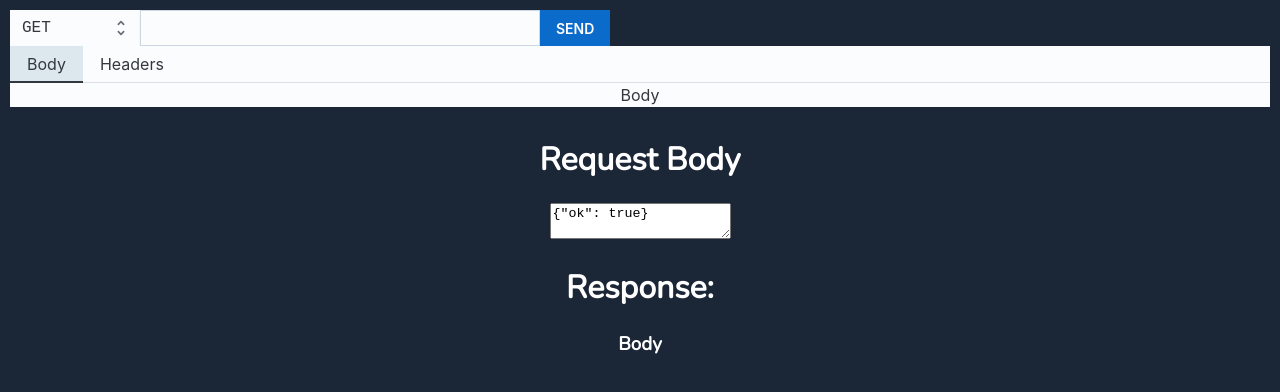
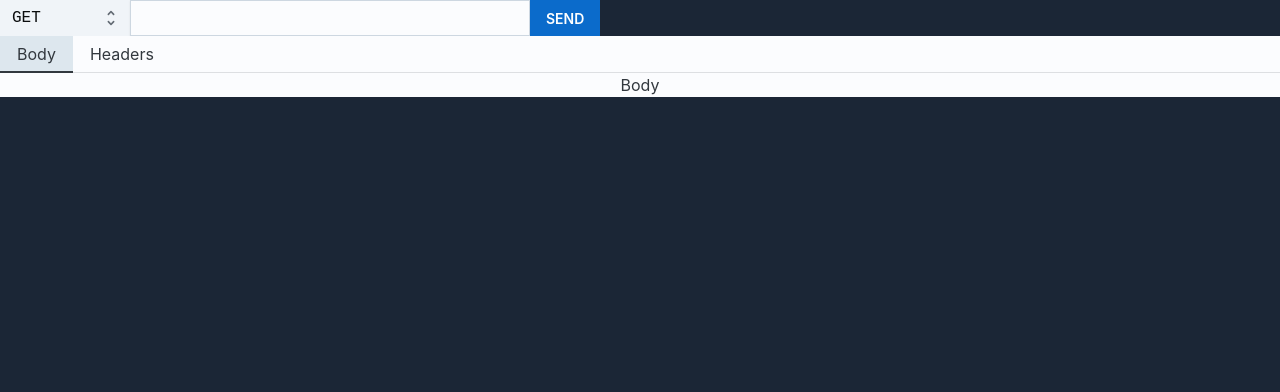
Before and after one commit to yrachid/http-ui, a React (Vite) app in the folder frontend/: page / in a window 1280 px wide. Shown: the top 392 px of the page. Built offline with nearby package versions, Linux system fonts and the light colour scheme.

Commit message:
Small refactorings

```diff
--- a/frontend/src/App.tsx
+++ b/frontend/src/App.tsx
@@ -2,7 +2,8 @@ import { useState } from "react";
 import "./App.css";
 import { Get } from "../wailsjs/go/main/App";
 import { UrlBar } from "./UrlBar";
-import {RequestEditor} from "./RequestEditor";
+import { RequestEditor } from "./RequestEditor";
+import styled from "styled-components";
 
 function App() {
   const [resultText, setResultText] = useState("");
@@ -12,32 +13,22 @@ function App() {
     Get(url).then(updateResultText);
   }
 
-  type EditorProps = {
-    text: string;
-  };
+  type ResponsePreviewProps = { body: string };
 
-  const RequestBodyEditor = (props: EditorProps) => (
-    <div>
-      <h1>Request Body</h1>
-      <textarea>{props.text}</textarea>
-    </div>
-  );
+  const ResponsePreviewContainer = styled.div`
+    display: flex;
+  `;
 
-  type ResponsePreviewProps = { body: string };
   const ResponsePreview = (props: ResponsePreviewProps) => (
-    <div>
-      <h1>Response:</h1>
-
-      <h3>Body</h3>
+    <ResponsePreviewContainer>
       <code>{props.body}</code>
-    </div>
+    </ResponsePreviewContainer>
   );
 
   return (
     <div id="App">
       <UrlBar onSend={sendGetRequest} />
       <RequestEditor />
-      <RequestBodyEditor text='{"ok": true}' />
       <ResponsePreview body={resultText} />
     </div>
   );
--- a/frontend/src/RequestEditor.tsx
+++ b/frontend/src/RequestEditor.tsx
@@ -2,16 +2,9 @@ import Tabs from "@mui/joy/Tabs";
 import Tab from "@mui/joy/Tab";
 import TabList from "@mui/joy/TabList";
 import { TabPanel } from "@mui/base";
-import styled from "styled-components";
-
-const Container = styled.div`
-  padding: 10px;
-  padding-top: 0px;
-`;
 
 export const RequestEditor = () => {
   return (
-    <Container>
     <Tabs defaultValue={0}>
       <TabList>
         <Tab>Body</Tab>
@@ -20,6 +13,5 @@ export const RequestEditor = () => {
       <TabPanel value={0}>Body</TabPanel>
       <TabPanel value={1}>Headers</TabPanel>
     </Tabs>
-    </Container>
   );
 };
--- a/frontend/src/UrlBar.tsx
+++ b/frontend/src/UrlBar.tsx
@@ -6,10 +6,7 @@ import Select from "@mui/joy/Select";
 import Option from "@mui/joy/Option";
 
 export const Container = styled.div`
-  padding: 10px;
-  padding-bottom: 0px;
   display: flex;
-  font-family: monospace;
 `;
 
 export type UrlBarProps = {
```
Also changed, not shown: 2 other files (tests, documents, lock files or other folders). Lines whose indentation alone changed are shown as unchanged.
